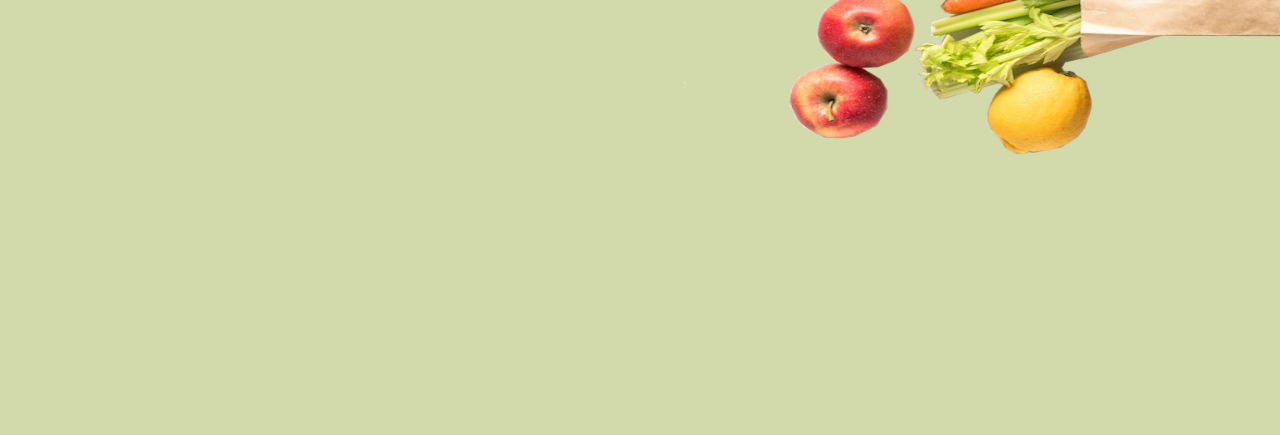
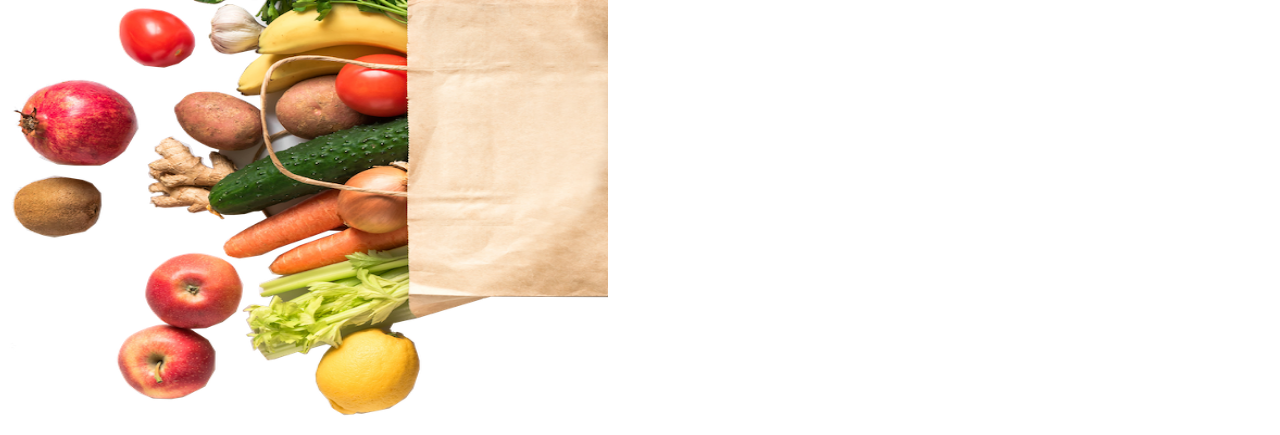
Before and after one commit to nayaraa28/FoodSave, a plain HTML site: page index.html in a window 1280 px wide. Shown: the part 538-973 px from the top of the page. Before the commit the page ends 800 px from the top, so only its background shows below. Drawn offline with Linux system fonts and the light colour scheme.

Commit message:
Update index.html

```diff
--- a/index.html
+++ b/index.html
@@ -4,7 +4,7 @@
     <meta charset="UTF-8">
     <meta name="viewport" content="width=device-width, initial-scale=1.0">
     <script src="https://kit.fontawesome.com/a2dd6045c4.js" crossorigin="anonymous"></script>
-    <link rel="stylesheet" href="../CSS/estilo-inicio.css">
+    <link rel="stylesheet" href="../CSS/estilos.principal.css">
     <link rel="icon" href="../images/Logo_FoodSave.ico">
 
     <title>FoodSave</title>
```
